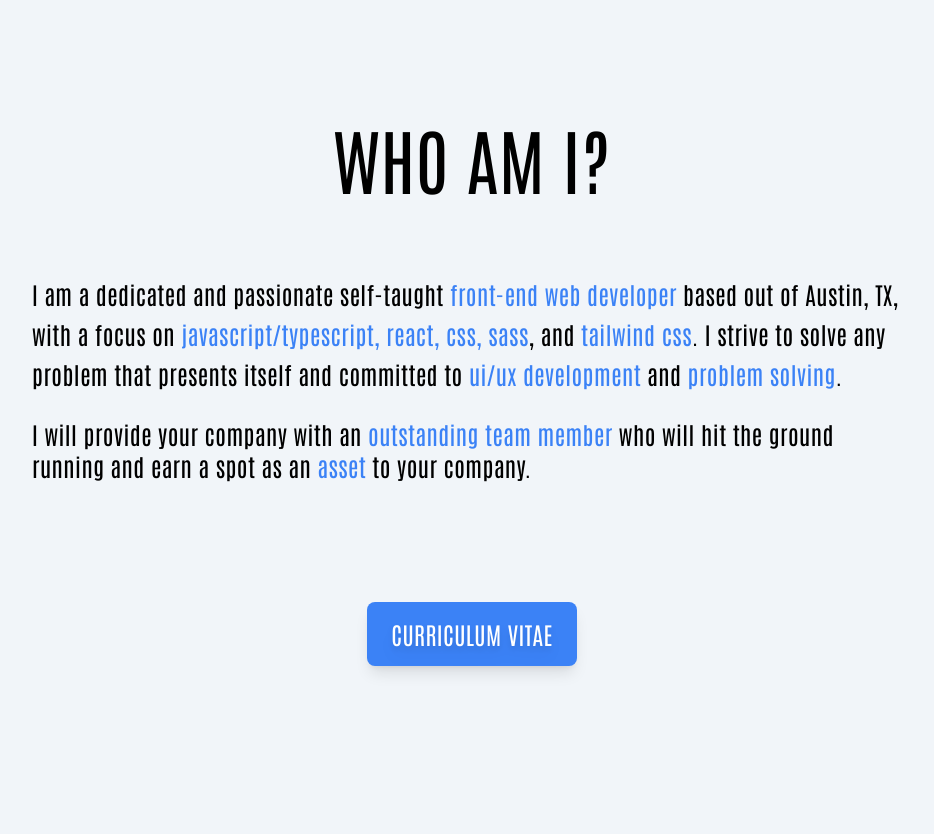
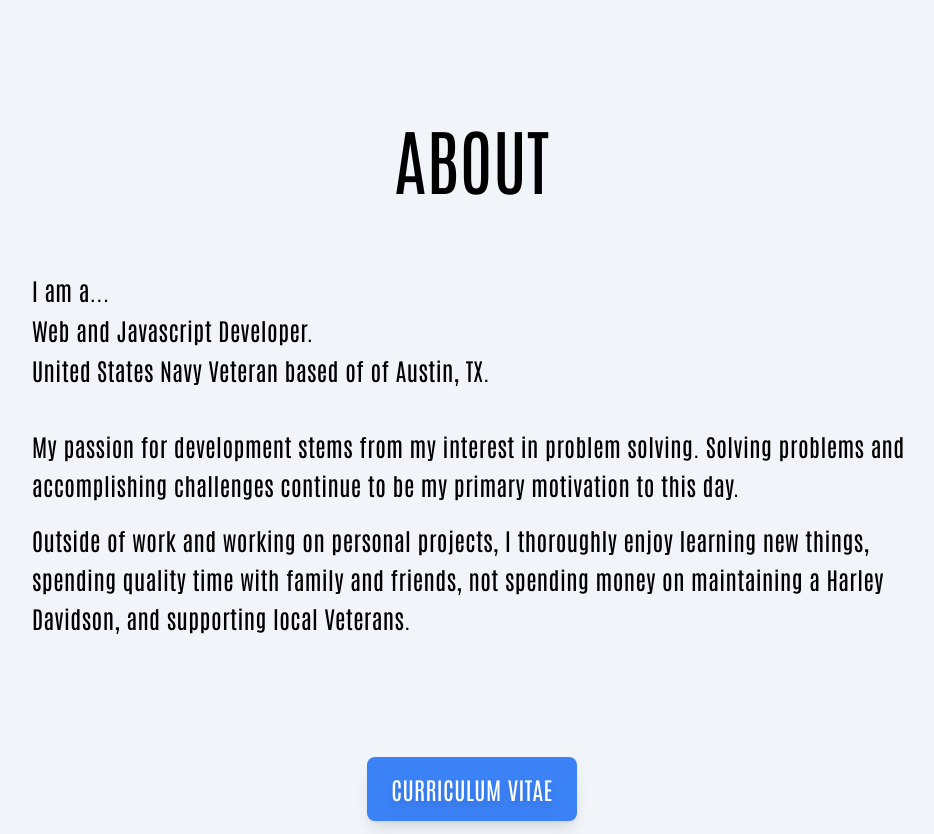
Before and after one commit to mdubelbeis/portfolio-v2, a React (Vite) app: page / in a window 1280 px wide. Shown: the part 720-1554 px from the top of the page, without its empty margins (168-1102 px from the left). Built offline with nearby package versions, Linux system fonts and the light colour scheme; a web font is replaced by a local one.

Commit message:
changed layout

```diff
--- a/src/components/About.tsx
+++ b/src/components/About.tsx
@@ -1,22 +1,27 @@
 import Button from '../ui/Button';
 
 const About: React.FC = () => {
-  const spanText = 'text-blue-500 lowercase';
   return (
     <section className="relative flex flex-col items-center justify-center gap-10 bg-slate-100 py-32 font-hero-text tracking-wide text-black md:px-8 lg:gap-20 lg:py-72">
-      <h2 className="text-center font-hero-text text-4xl text-black md:text-5xl lg:text-7xl">WHO AM I?</h2>
-      <div className="text-md flex flex-col gap-6 px-4 text-left md:w-9/12 md:text-xl lg:text-2xl">
-        <p className="leading-6 lg:leading-10">
-          I am a dedicated and passionate self-taught <span className={spanText}>FRONT-END WEB DEVELOPER</span> based
-          out of Austin, TX, with a focus on <span className={spanText}>JAVASCRIPT/TYPESCRIPT, REACT, CSS, SASS</span>,
-          and <span className={spanText}>TAILWIND CSS</span>. I strive to solve any problem that presents itself and
-          committed to <span className={spanText}>UI/UX DEVELOPMENT</span> and{' '}
-          <span className={spanText}>PROBLEM SOLVING</span>.
-        </p>
-        <p>
-          I will provide your company with an <span className={spanText}> OUTSTANDING TEAM MEMBER</span> who will hit
-          the ground running and earn a spot as an <span className={spanText}> ASSET</span> to your company.
-        </p>
+      <h2 className="text-center font-hero-text text-4xl text-black md:text-5xl lg:text-7xl">ABOUT</h2>
+      <div className="text-md flex flex-col gap-10 px-4 text-left md:w-9/12 md:text-xl lg:text-2xl">
+        <div className="flex flex-col gap-2">
+          <h1>I am a...</h1>
+          <h3>Web and Javascript Developer.</h3>
+          <h3>United States Navy Veteran based of of Austin, TX.</h3>
+        </div>
+        <div className="flex flex-col gap-4 leading-relaxed">
+          <p>
+            My passion for development stems from my interest in problem solving. Solving problems and accomplishing
+            challenges continue to be my primary motivation to this day.
+          </p>
+
+          <p>
+            Outside of work and working on personal projects, I thoroughly enjoy learning new things, spending quality
+            time with family and friends, not spending money on maintaining a Harley Davidson, and supporting local
+            Veterans.
+          </p>
+        </div>
       </div>
       <Button py="py-4" px="px-6" textSize="text-xl" marginTop="mt-10">
         CURRICULUM VITAE
```
